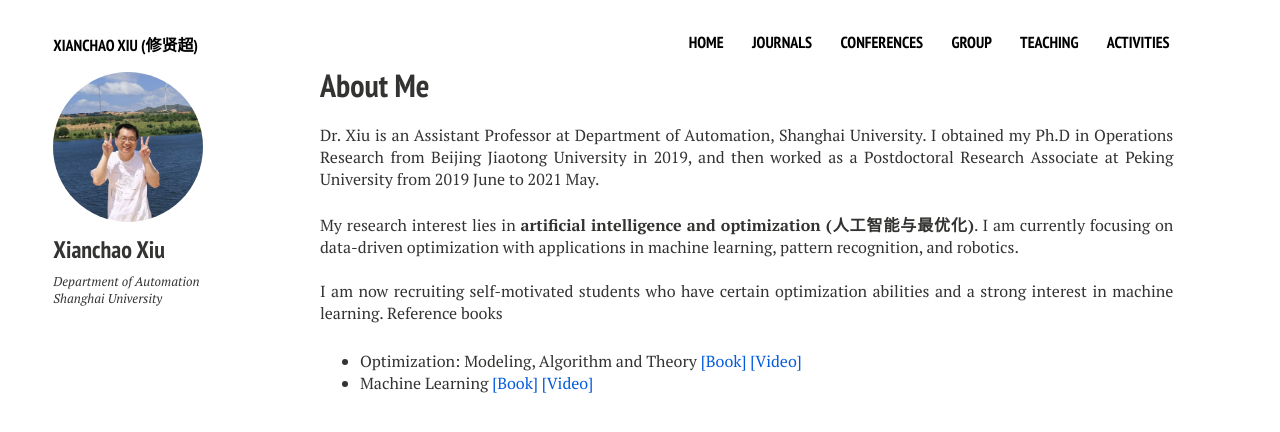
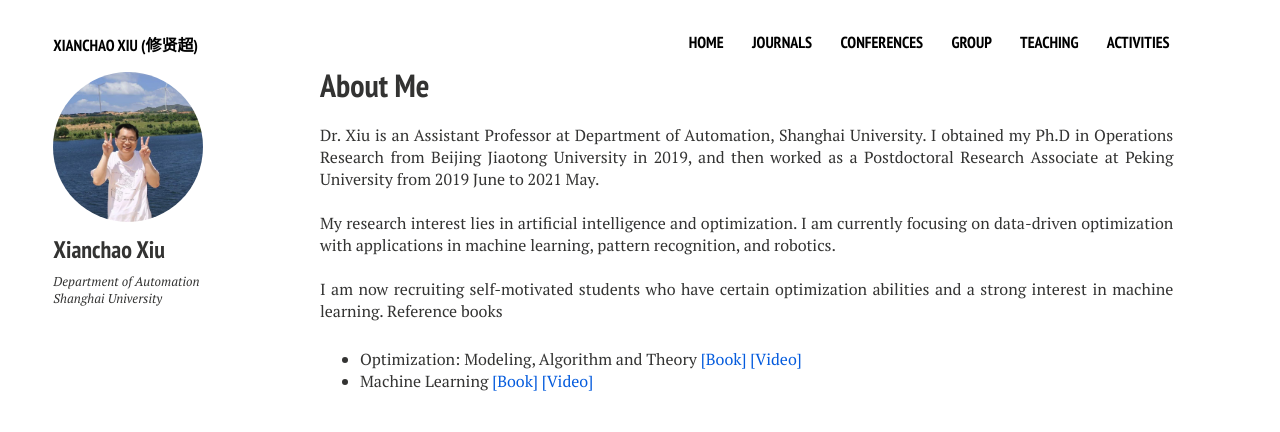
Before and after one commit to xianchaoxiu/xianchaoxiu.github.io, a Jekyll site: the page built from index.md, in a window 1280 px wide. Shown: the top 432 px of the page. Built offline with Jekyll 4.4.1, drawn with Linux system fonts in a browser that asks for light colours; nearby versions of some CDN libraries.

Commit message:
Update home2.html

```diff
--- a/_layouts/home2.html
+++ b/_layouts/home2.html
@@ -31,7 +31,7 @@
 	      and then worked as a Postdoctoral Research Associate at Peking University from 2019 June to 2021 May. <br><br>
 
 
-	      My research interest lies in <b>artificial intelligence and optimization (人工智能与最优化)</b>.
+	      My research interest lies in artificial intelligence and optimization.
 	      I am currently focusing on data-driven optimization with applications in machine learning, pattern recognition, and robotics.<br><br>
 
 
```
